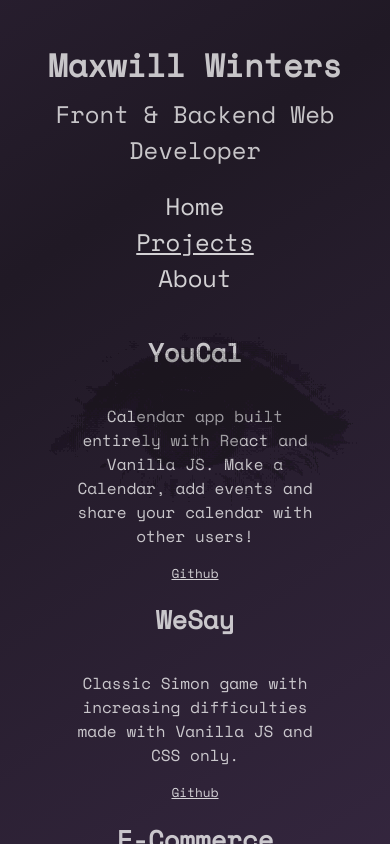
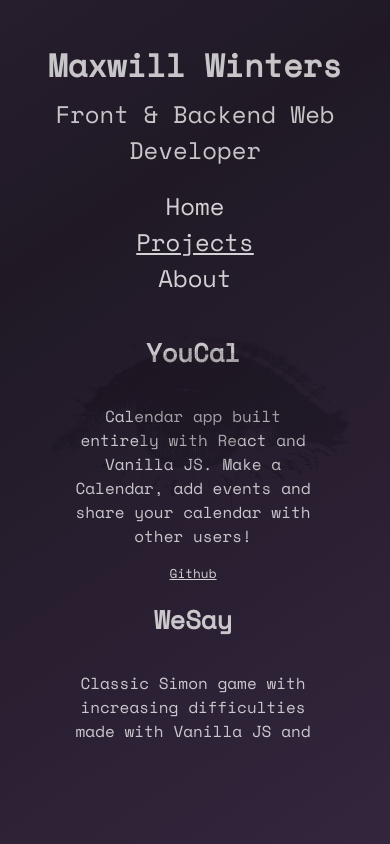
Before and after one commit to Aphenphos/portfolio, a React (Create React App) app: page /projects in a window 390 px wide. Built offline with nearby package versions, Linux system fonts and the light colour scheme.

Commit message:
various styling changes

```diff
--- a/src/App.sass
+++ b/src/App.sass
@@ -6,7 +6,7 @@ a
     width: 100vw
     color: rgba(255, 255, 255, .75)
     overflow: hidden
-    min-height: 100vh
+    height: 100%
     max-height: 100vh
     ::before
       overflow: hidden
--- a/src/Projects/Projects.sass
+++ b/src/Projects/Projects.sass
@@ -1,6 +1,19 @@
+
 #projects-container
-    overflow: hidden
-    max-height: 100%
+    height: 66vh
+    max-width: 100%
+    overflow-y: scroll !important
+    overflow-x: hidden
     display: grid
     align-items: right
     justify-content: right
+    float: right
+@media only screen and (max-width: 600px)
+    #projects-container
+        float: none
+        height: 50vh
+        max-width: 99vw
+        overflow: scroll !important
+        align-items: center
+        justify-content: center
+        text-align: center
--- a/src/components/About/About.js
+++ b/src/components/About/About.js
@@ -5,7 +5,7 @@ export default function About() {
         <>
         <div id="about-container">
         {abouts.map((a, index) => (
-            <div className='a-container' style={{ animation: `${(index / 2) + .75}s ease-out 0s 1 slideInLeft`}}>
+            <div key={index} className='a-container' style={{ animation: `${(index / 2) + .75}s ease-out 0s 1 slideInLeft`}}>
             <h2>
                 {a.title}
             </h2>
--- a/src/components/About/About.sass
+++ b/src/components/About/About.sass
@@ -6,10 +6,15 @@
         transform: translateX(0)
 #about-container
     float: right
+    display: grid
     text-align: right
     padding-left: 4rem
     padding-right: 4rem
+    gap: 2rem
+    height: 66vh
     max-width: 33vw
+    overflow-y: scroll !important
+    overflow-x: hidden
     animation: 1.5s ease-out 0s 1 slideInLeft
     h1
         font-size: .8rem
@@ -20,6 +25,7 @@
 @media only screen and (max-width: 600px)
     #about-container
         float: none
+        height: 50vh
         max-width: 100vw
         align-items: center
         justify-content: center
--- a/src/components/Project/Project.sass
+++ b/src/components/Project/Project.sass
@@ -15,14 +15,13 @@
         font-size: 1rem
     a
         text-decoration: underline
-        width: 100%
         pointer-events: auto
     ::before
         display: none
 @media only screen and (max-width: 600px)
     .project-container
         float: none
-        max-width: 100vw
+        max-width: 98vw
         align-items: center
         justify-content: center
         text-align: center
--- a/src/index.sass
+++ b/src/index.sass
@@ -10,6 +10,7 @@ html
    min-height: 100vh
    max-height: 100vh
 body
+    overflow-x: hidden
     padding: 0
     margin: 0
     min-height: 100vh
@@ -32,3 +33,20 @@ body
 ::-moz-selection
     color: none
     background: none
+
+::-webkit-scrollbar
+    width: 9px
+
+
+::-webkit-scrollbar-track
+    -webkit-box-shadow: inset 0 0 6px rgba(0,0,0,0.3)
+    border-radius: 9px
+
+
+::-webkit-scrollbar-thumb
+    border-radius: 9px
+    -webkit-box-shadow: inset 0 0 6px rgba(0,0,0,0.5)
+
+@media only screen and (max-width: 600px)
+    ::-webkit-scrollbar
+        display: none
```
